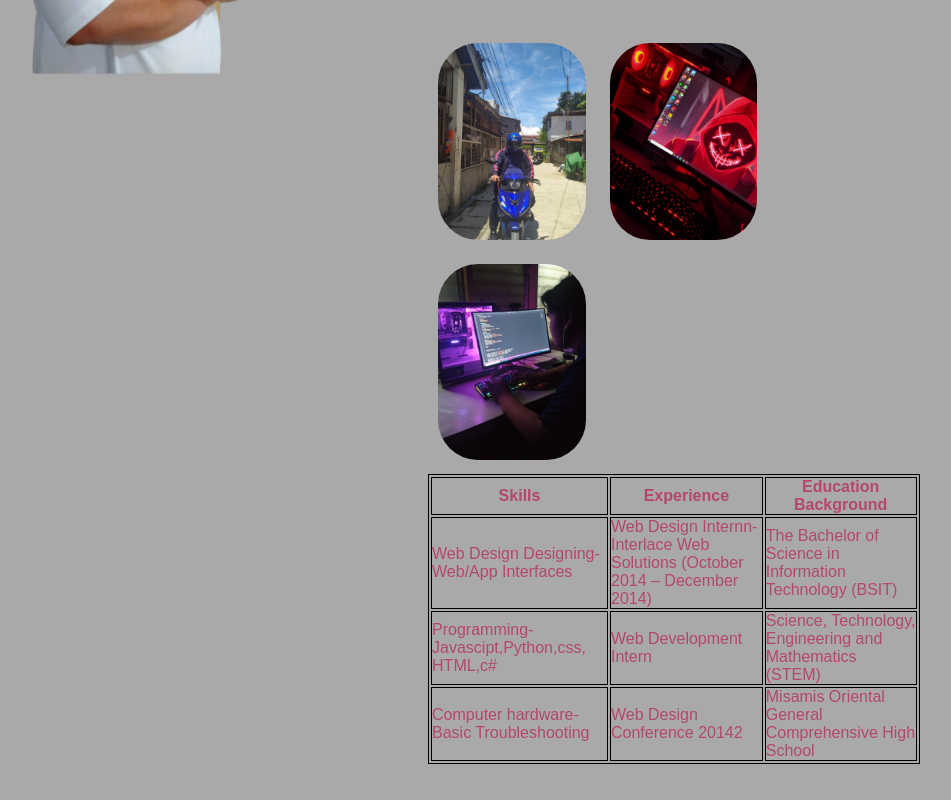
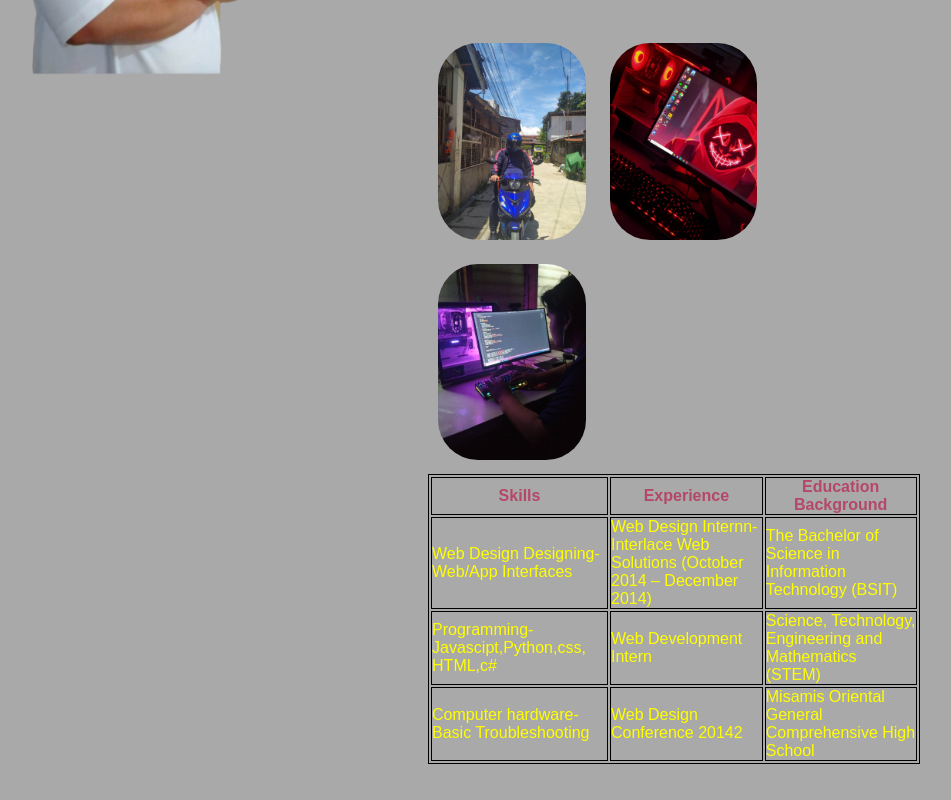
Before and after one commit to Marky20023/Marky20023.github.io, a plain HTML site: page index.html in a window 1280 px wide. Shown: the part 1289-2089 px from the top of the page, without its empty margins (171-1122 px from the left). Drawn offline with Linux system fonts and the light colour scheme.

Commit message:
commit 5

```diff
--- a/style.css
+++ b/style.css
@@ -191,3 +191,6 @@ th,
 td {
   border: 1px solid black;
 }
+td{
+  color: yellow;
+}
```
